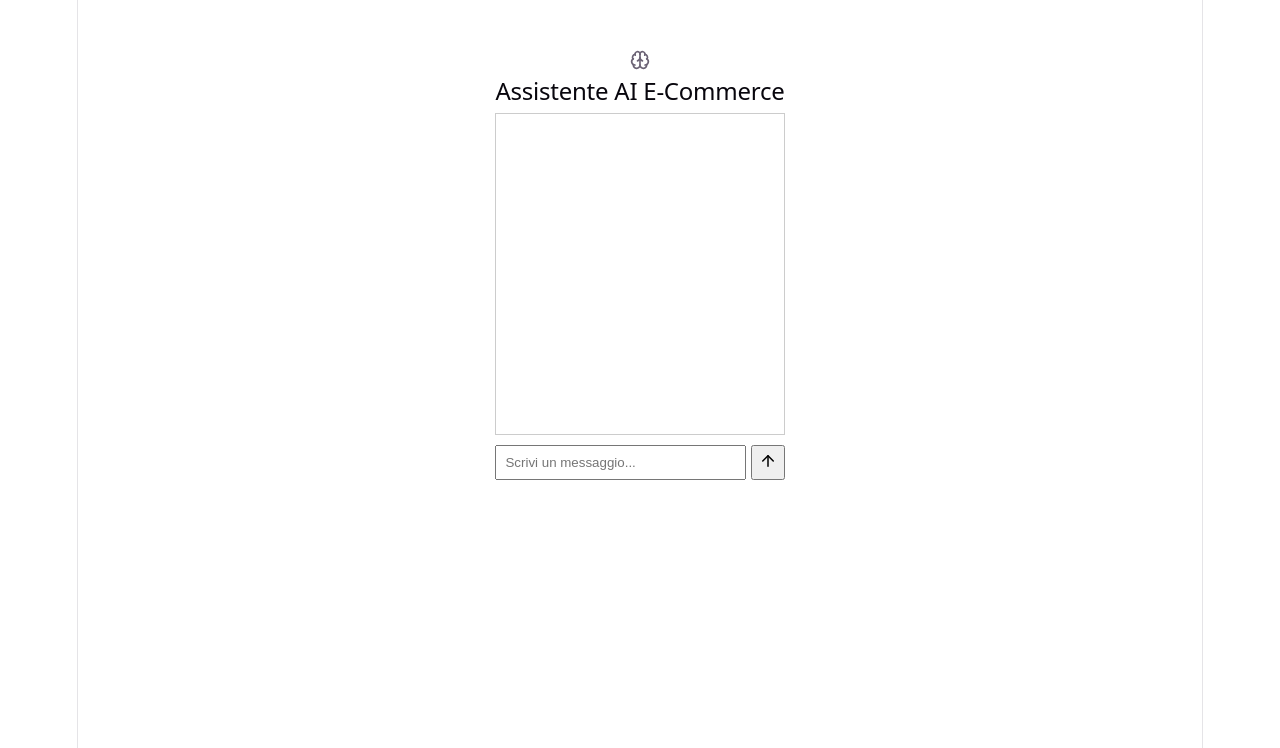
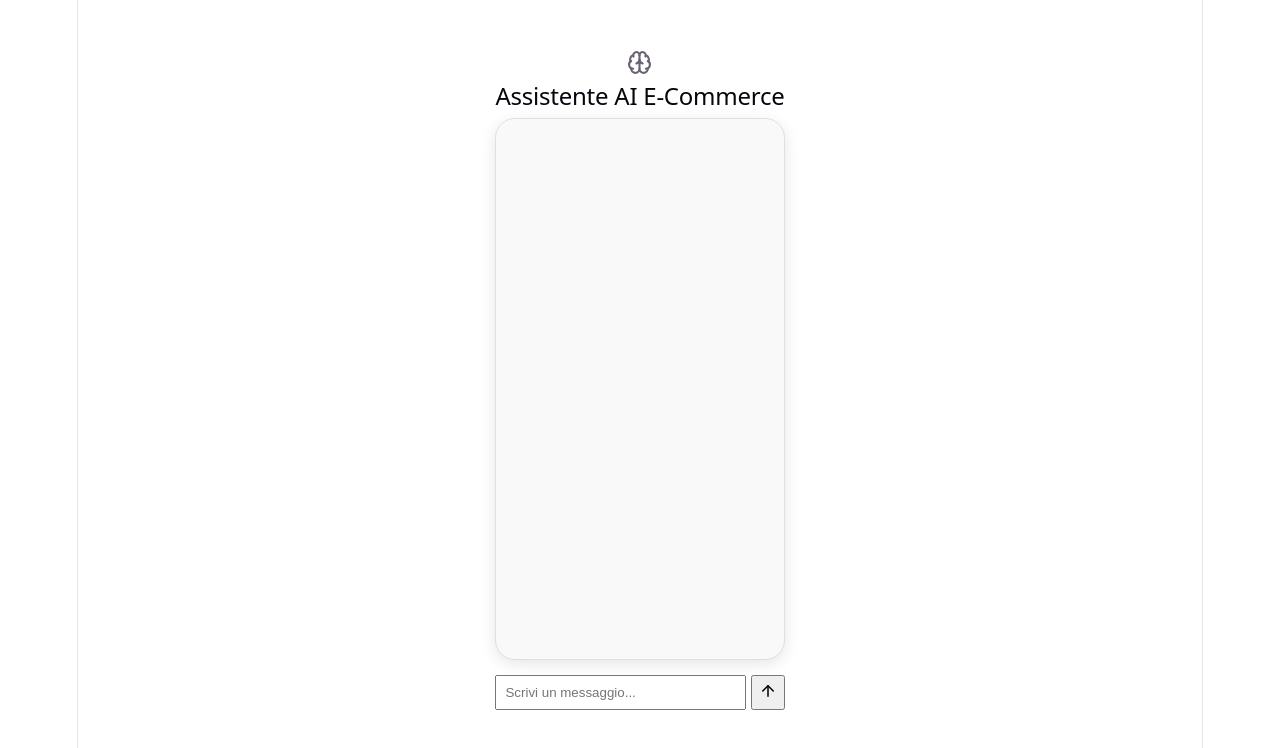
Before and after one commit to GuzZ07-py/Chat_Bot-OrdiniDB, a React (Vite) app in the folder frontend/: page / in a window 1280 px wide. Shown: the top 748 px of the page. Built offline with nearby package versions, Linux system fonts and the light colour scheme.

Commit message:
Prime modifiche interffaccia

```diff
--- a/frontend/src/App.jsx
+++ b/frontend/src/App.jsx
@@ -41,7 +41,7 @@ export default function App() {
   }
   return (
     <div style={styles.container}>
-      <Brain size={20}></Brain>
+      <Brain size={25}></Brain>
       <h2>Assistente AI E-Commerce</h2>
 
       <div style={styles.chatBox}>
@@ -91,18 +91,22 @@ export default function App() {
 
 const styles = {
   container: {
-    maxWidth: "500px",
+    maxWidth: "800px",
     margin: "50px auto",
-    fontFamily: "Arial"
+    fontFamily: "Arial",
+    padding: "0 20px"
   },
   chatBox: {
     display: "flex",
     flexDirection: "column",
-    border: "1px solid #ccc",
-    padding: "10px",
-    height: "300px",
+    border: "1px solid #e0e0e0",
+    borderRadius: "20px",
+    padding: "20px",
+    height: "500px",
     overflowY: "auto",
-    marginBottom: "10px"
+    marginBottom: "15px",
+    backgroundColor: "#f9f9f9",
+    boxShadow: "0 4px 15px rgba(0,0,0,0.1)"
   },
   message: {
     padding: "8px",
```
